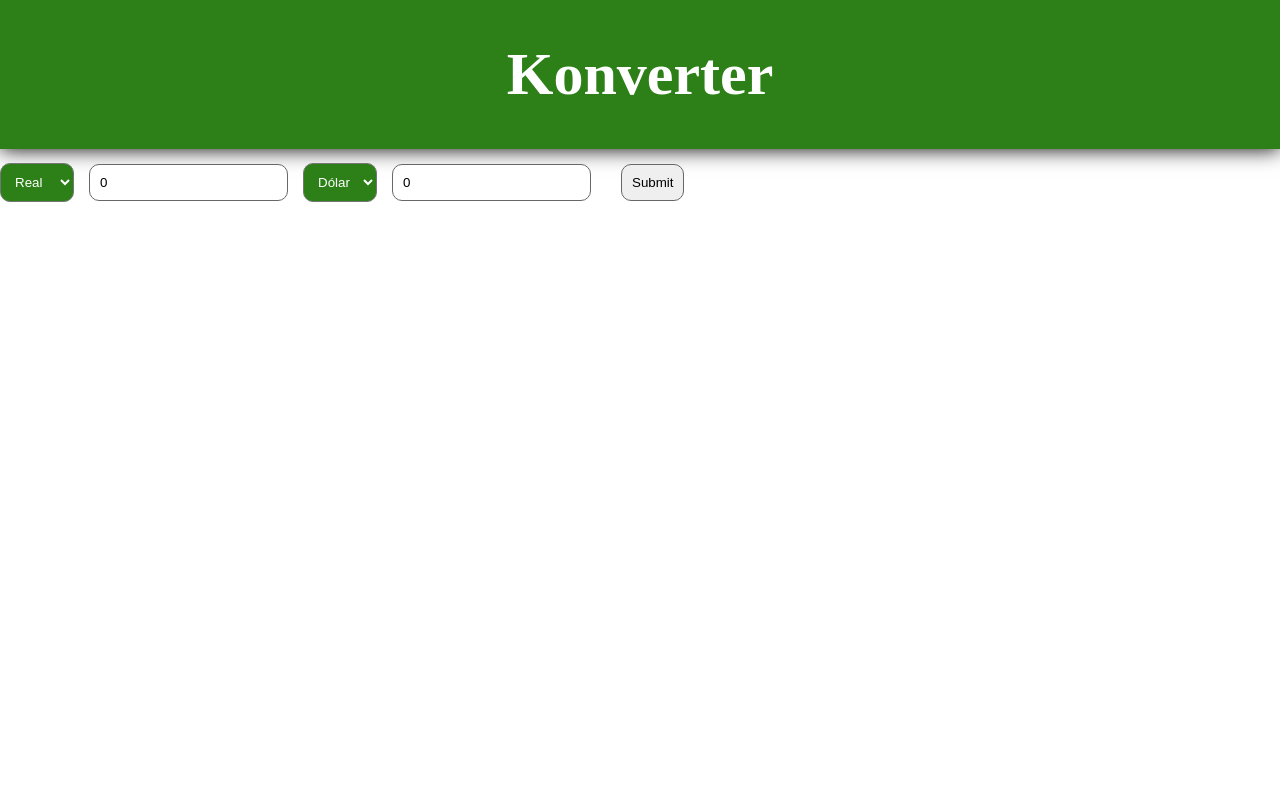
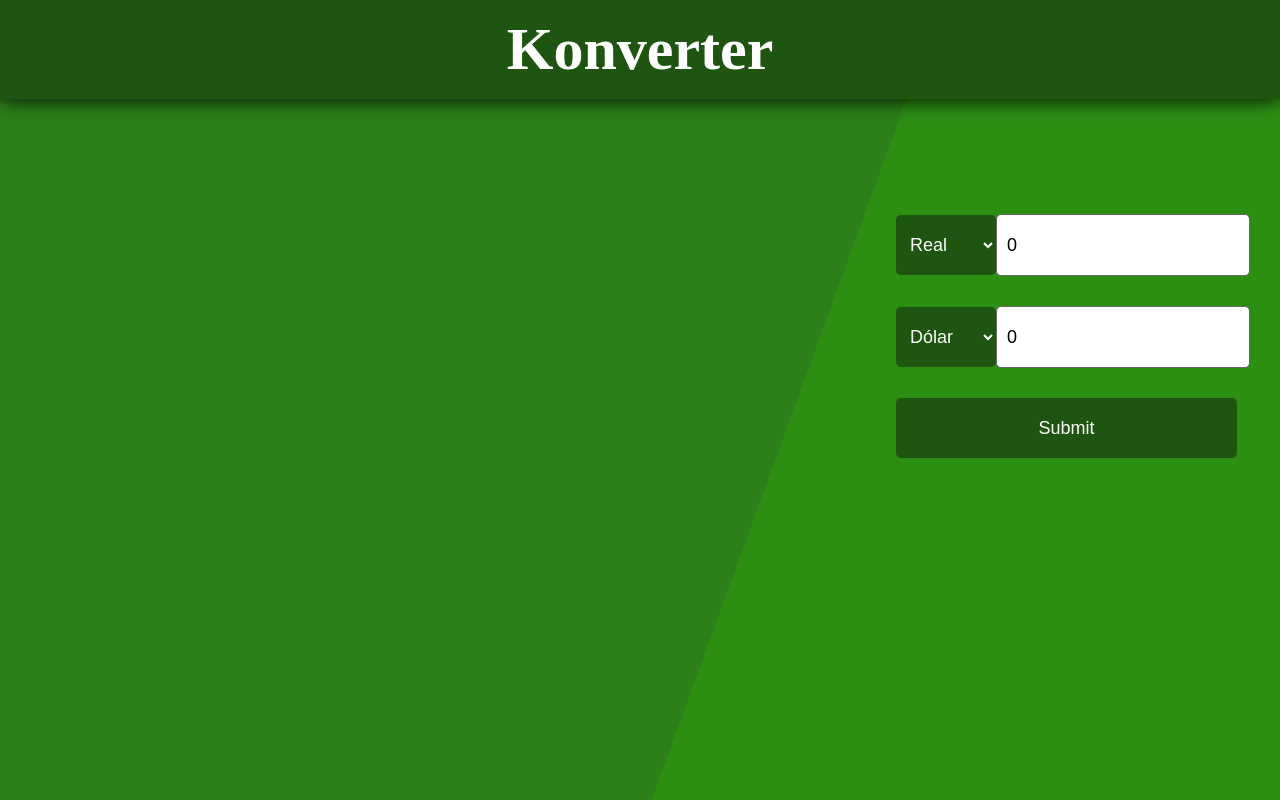
Before and after one commit to guilherme-tavares-py/konverter, a React (Create React App) app: page / in a window 1280 px wide. Built offline with nearby package versions, Linux system fonts and the light colour scheme; no server answers.

Commit message:
Update Style

```diff
--- a/src/components/Main.js
+++ b/src/components/Main.js
@@ -87,7 +87,7 @@
         <form onSubmit={this.handleSubmit}>
 
           <label>
-
+            <div>
             <select value={this.state.first_choice} onChange={this.firstChoice}>
               <option value="real">Real</option>
               <option value="euro">Euro</option>
@@ -95,7 +95,8 @@
             </select>
 
             <input type="text" value={this.state.inputUser} onChange={text => this.handleText(text)}/>
-
+            </div>
+            <div>
             <select value={this.state.second_choice} onChange={this.secondChoice}>
               <option value="real">Real</option>
               <option value="euro">Euro</option>
@@ -103,9 +104,9 @@
             </select>
 
             <input readOnly type="text" value={this.state.display}/>
-
+            </div>
           </label>
-          <input type="submit" value="Submit" />
+          <input id="submit" type="submit" value="Submit" />
         </form>
       );
     }
--- a/src/style.css
+++ b/src/style.css
@@ -1,10 +1,18 @@
 * {
     margin: 0;
 }
+/* This solves liner gradient banding */
+html {
+    height: 100%;
+}
+
+body {
+    background: linear-gradient(110deg, #2D8018 60%, #2b8f12 60%);
+}
 header {
     text-align: center;
-    background-color: #2D8018;
-    padding: 40px;
+    background-color: #1e5510;
+    padding: 15px;
     color: white;
     font-size: 30px;
     box-shadow: 0px 0px 20px black;
@@ -13,19 +21,14 @@
 input {
     display: inline;
     padding: 10px;
-    border-radius: 10px;
     border: 0.5px solid rgb(104, 103, 103);
     position: relative;
+    height: 40px;
+    margin: 15px 15px 15px 0;
+    border-radius: 5px;
+    font-size: 18px;
+}
 
-    margin: 15px;
-}
-#display {
-    position: relative;
-    left: 50%;
-    transform: translate(-50%);
-    display: inline-block;
-
-}
 
 main {
 
@@ -34,23 +37,42 @@
 
 }
 
-#value, #result {
-    text-align: center;
+form {
+
+    display: inline-block;
+    position: relative;
+    left: 70%;
+    margin-top: 100px;
+
 }
 
 select {
     padding: 10px;
+    margin-left: 0;
     display: inline;
-    border-radius: 10px;
-    background-color: #2D8018;
+    background-color: #1e5510;
     color: white;
+    border: none;
+    width: 100px;
+    height: 60px;
+    border-radius: 5px;
+    font-size: 18px;
+}
+select:hover {
+    cursor: pointer;
 }
 
-button {
-    display: inline;
-    padding: 10px;
-    width: 60px;
-    border-radius: 10px;
-    background-color: #2D8018;
+
+#submit {
+    width: 341px;
+    height: 60px;
+    border-radius: 5px;
+    background-color: #1e5510;
+    border: none;
     color: white;
+    font-size: 18px;
 }
+
+#submit:hover {
+    cursor: pointer;
+}
```
